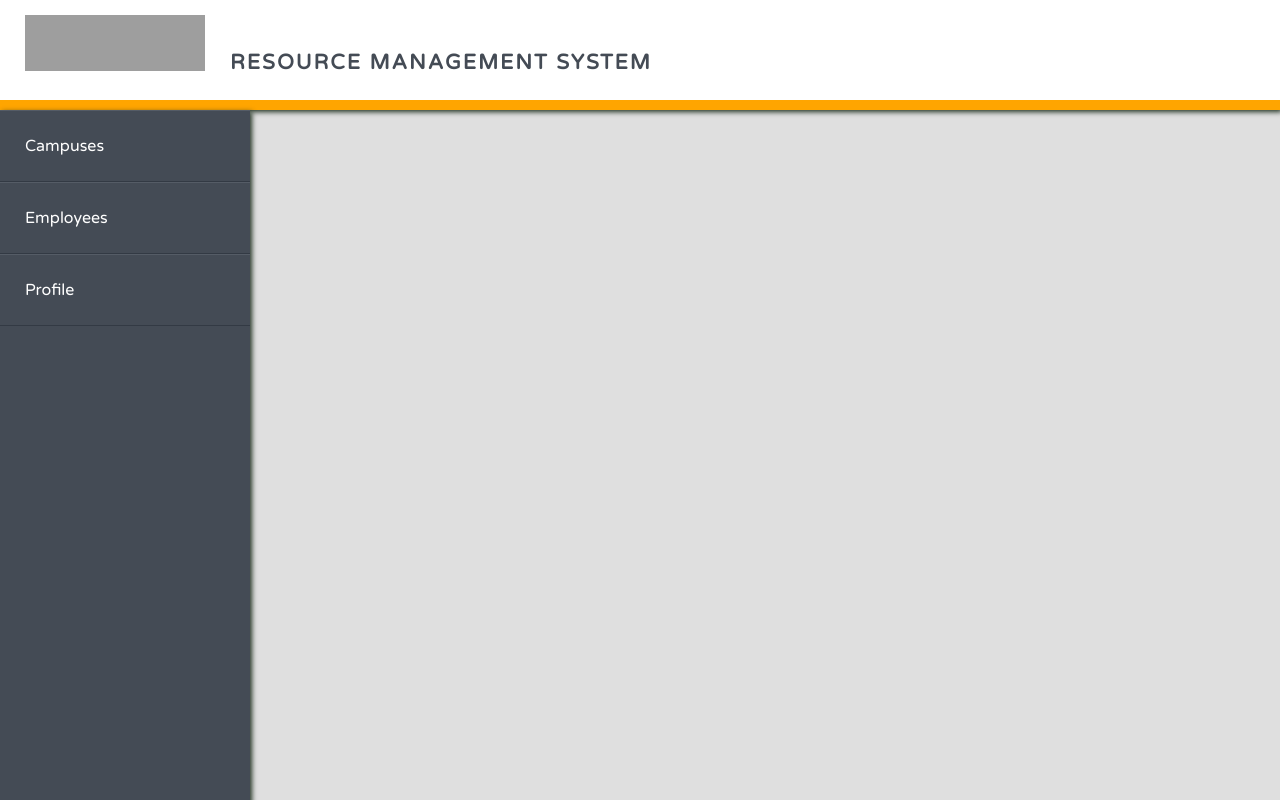
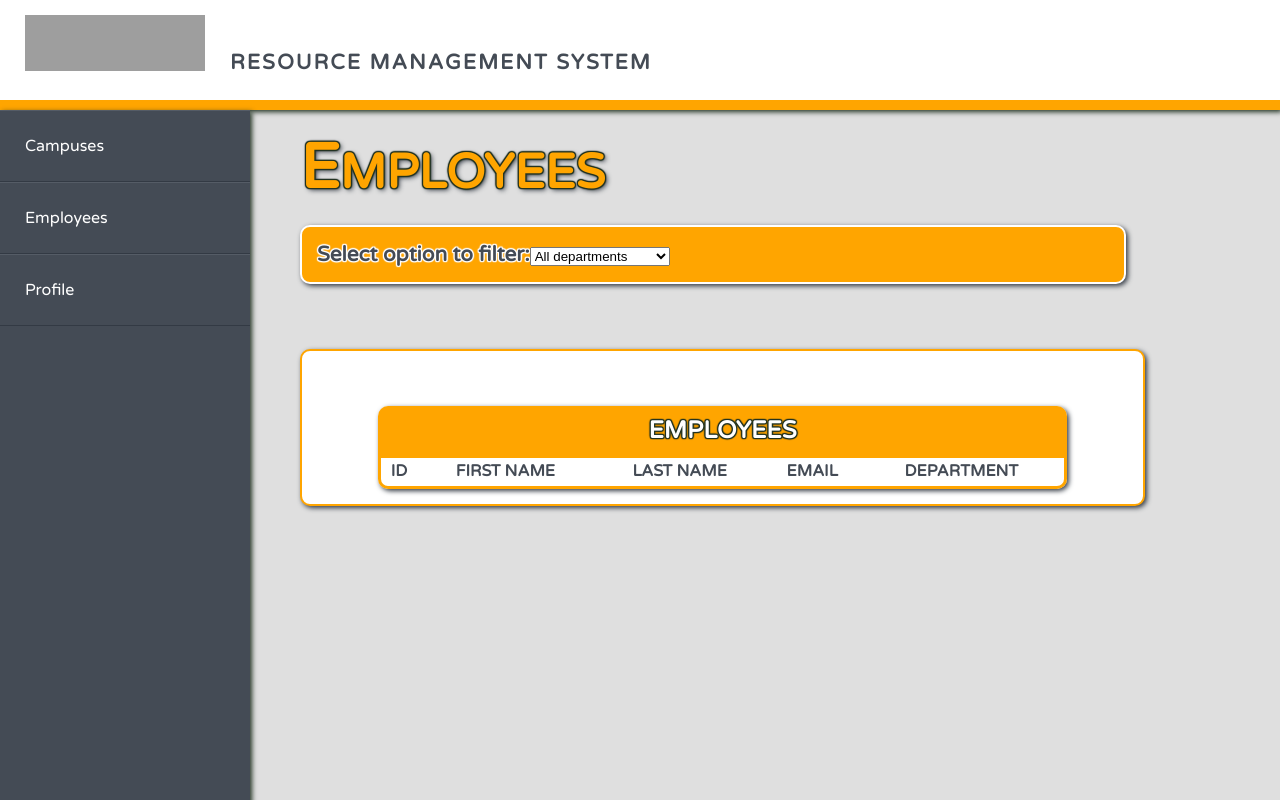
Before and after one commit to revature-rms/rms-ui, a React (Create React App) app: page /employees in a window 1280 px wide. Built offline with nearby package versions, Linux system fonts and the light colour scheme; grey boxes are pictures that could not be loaded.

Commit message:
wrapper div and employees component

```diff
--- a/src/App.tsx
+++ b/src/App.tsx
@@ -7,6 +7,7 @@ import { Provider } from 'react-redux';
 import { store } from './Store';
 import { BrowserRouter as Router, Route, Switch } from "react-router-dom";
 import { EmployeeDetailsComponent } from './components/EmployeeDetails-component/EmployeeDetailsComponent';
+import { EmployeesComponent } from './components/Employees-component/EmployeesComponent';
 
 
 const App: React.FC = () => {
@@ -26,6 +27,7 @@ const App: React.FC = () => {
 
               <Router>
                 <Switch>
+                  <Route path='/employees' component={EmployeesComponent} />
                   <Route path='/employee-details' component={EmployeeDetailsComponent} />
                   <Route path='/' component={HomeComponent} />
                 </Switch>
--- /dev/null
+++ b/src/components/Employees-component/EmployeesComponent.tsx
@@ -0,0 +1,56 @@
+import React from 'react';
+import Wrapper from '../../utils/div-wrapper/Wrapper';
+import { Card } from '@material-ui/core';
+
+
+interface IEmployeesProps {
+    employees: any;
+}
+
+export class EmployeesComponent extends React.Component<IEmployeesProps, any>{
+    constructor(props: any) {
+        super(props);
+    }
+
+
+
+    render() {
+
+        const element = () => {
+            return (
+                <label htmlFor="employees-options"> Select option to filter:
+                    <select name="" id="employees-options">
+                        <option value="All-departments">All departments</option>
+                        <option value="Another-department">Another department</option>
+                    </select>
+                </label>
+            )
+        }
+
+        return (
+
+            <Wrapper title="employees" elements={element()}>
+                <Card className="full-card">
+
+                    <br /> <br />
+                    <div className="tblbox">
+                        <div className="tblhdr">
+                            Employees
+                        </div>
+                        <table>
+                            <tr>
+                                <th>ID</th>
+                                <th>FIRST NAME</th>
+                                <th>LAST NAME</th>
+                                <th>EMAIL</th>
+                                <th>DEPARTMENT</th>
+                            </tr>
+                            <tr>
+                            </tr>
+                        </table>
+                    </div>
+                </Card>
+            </Wrapper>
+        )
+    }
+}
--- /dev/null
+++ b/src/utils/APIs/employeeApi.ts
@@ -0,0 +1 @@
+import React from 'react';
--- /dev/null
+++ b/src/utils/div-wrapper/Wrapper.tsx
@@ -0,0 +1,20 @@
+import React from 'react';
+
+const Wrapper = (props:any) => {
+    return (
+        <div className="section-box">
+            <div className="section-hdr">
+                <h1>{props.title}</h1>
+                <div className="subnav">
+                    {props.elements}
+                </div>
+            </div>
+            <br/>
+            <br/>
+            {props.children}
+
+        </div>
+    )
+}
+
+export default Wrapper;
```
